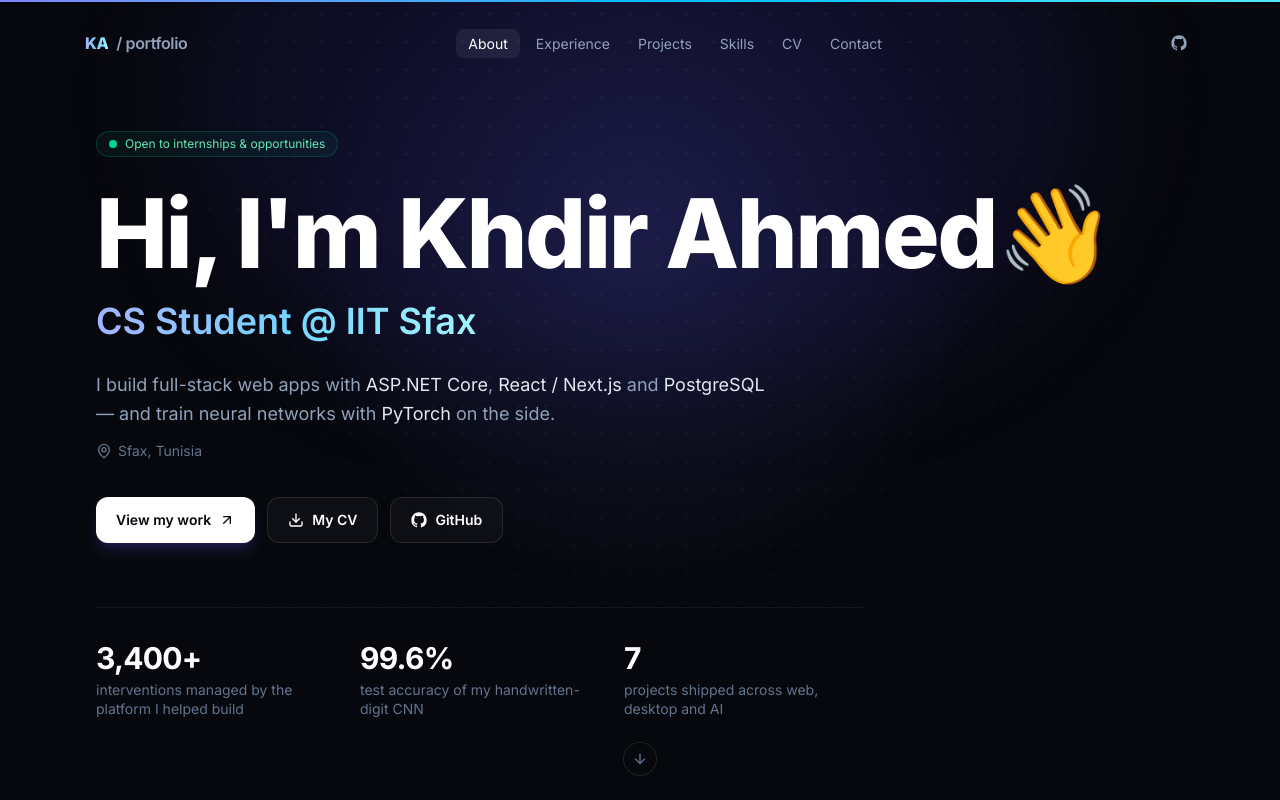
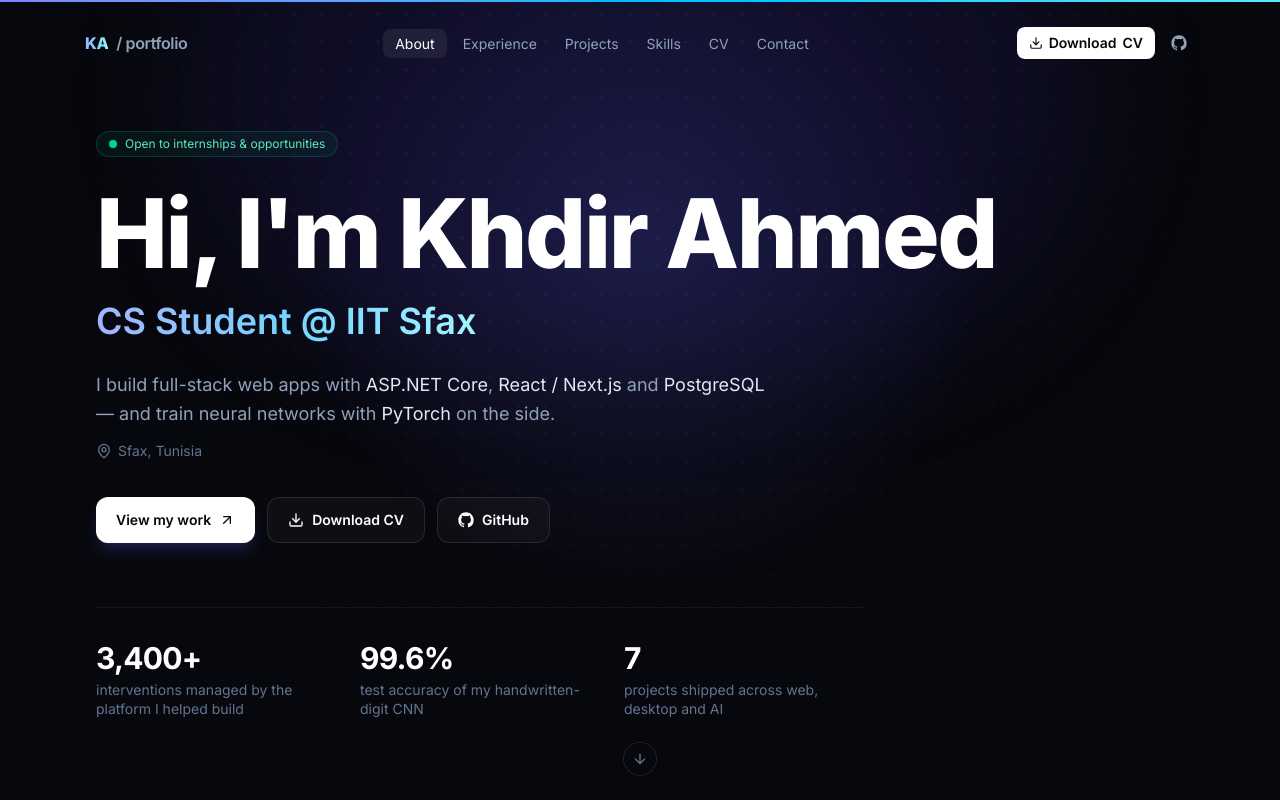
Before and after one commit to khdir-ahmed/khdir-ahmed.github.io, a React (Vite) app: page / in a window 1280 px wide. Shown: the top 800 px of the page. Built offline with nearby package versions, Linux system fonts and the light colour scheme.

Commit message:
Add CV download buttons, remove emojis

```diff
--- a/src/components/Hero.tsx
+++ b/src/components/Hero.tsx
@@ -61,7 +61,6 @@ export default function Hero() {
 
         <motion.h1 variants={item} className="mt-7 text-5xl font-extrabold tracking-tight text-white sm:text-7xl lg:text-8xl">
           Hi, I'm {profile.name}
-          <span className="inline-block origin-[70%_70%] animate-[wave_2.4s_ease-in-out_1s_2]">👋</span>
         </motion.h1>
 
         <motion.p variants={item} className="mt-5 text-2xl font-semibold text-slate-200 sm:text-4xl">
@@ -81,8 +80,8 @@ export default function Hero() {
           <a href="#projects" className="group inline-flex items-center gap-2 rounded-xl bg-white px-5 py-3 text-sm font-semibold text-ink shadow-lg shadow-indigo-500/20 transition hover:-translate-y-0.5 hover:shadow-indigo-500/40">
             View my work <ArrowUpRight className="size-4 transition-transform group-hover:translate-x-0.5 group-hover:-translate-y-0.5" />
           </a>
-          <a href="#cv" className="inline-flex items-center gap-2 rounded-xl border border-white/10 bg-white/[0.03] px-5 py-3 text-sm font-semibold text-white transition hover:-translate-y-0.5 hover:bg-white/[0.07]">
-            <Download className="size-4" /> My CV
+          <a href={profile.cv} download className="inline-flex items-center gap-2 rounded-xl border border-white/10 bg-white/[0.03] px-5 py-3 text-sm font-semibold text-white transition hover:-translate-y-0.5 hover:bg-white/[0.07]">
+            <Download className="size-4" /> Download CV
           </a>
           <a href={profile.github} target="_blank" rel="noreferrer" className="inline-flex items-center gap-2 rounded-xl border border-white/10 bg-white/[0.03] px-5 py-3 text-sm font-semibold text-white transition hover:-translate-y-0.5 hover:bg-white/[0.07]">
             <GitHubIcon /> GitHub
--- a/src/components/Navbar.tsx
+++ b/src/components/Navbar.tsx
@@ -1,5 +1,5 @@
 import { AnimatePresence, motion, useScroll, useSpring } from "motion/react";
-import { Menu, X } from "lucide-react";
+import { Download, Menu, X } from "lucide-react";
 import { useEffect, useState } from "react";
 import { profile } from "../data";
 import { GitHubIcon } from "./ui";
@@ -66,6 +66,9 @@ export default function Navbar() {
           </ul>
 
           <div className="flex items-center gap-2">
+            <a href={profile.cv} download className="inline-flex items-center gap-1.5 rounded-lg bg-white px-3 py-1.5 text-sm font-semibold text-ink transition hover:bg-indigo-100">
+              <Download className="size-3.5" /> <span className="hidden sm:inline">Download</span> CV
+            </a>
             <a href={profile.github} target="_blank" rel="noreferrer" aria-label="GitHub" className="rounded-lg p-2 text-slate-400 transition-colors hover:bg-white/5 hover:text-white">
               <GitHubIcon />
             </a>
--- a/src/components/Sections.tsx
+++ b/src/components/Sections.tsx
@@ -1,6 +1,6 @@
 import { AnimatePresence, motion } from "motion/react";
 import {
-  ArrowUpRight, Award, BookOpen, Brain, Briefcase, Dumbbell, ExternalLink, GraduationCap,
+  ArrowUpRight, Award, BookOpen, Brain, Briefcase, Download, Dumbbell, ExternalLink, FileText, GraduationCap,
   Languages, Mail, MailWarning, MapPin, Server, Sparkles, Trophy, Users, Utensils,
 } from "lucide-react";
 import { useState } from "react";
@@ -243,6 +243,22 @@ function Block({ icon: Icon, title, children, delay = 0 }: { icon: typeof Award;
 export function CV() {
   return (
     <Section id="cv" eyebrow="05 — Résumé" title="Education, activities & more">
+      <Reveal className="mb-6">
+        <div className="flex flex-col items-start justify-between gap-5 rounded-2xl border border-indigo-400/20 bg-gradient-to-r from-indigo-500/[0.10] to-cyan-500/[0.06] p-6 sm:flex-row sm:items-center sm:p-7">
+          <div className="flex items-center gap-4">
+            <div className="grid size-12 shrink-0 place-items-center rounded-xl bg-white/[0.06] text-indigo-200">
+              <FileText className="size-6" />
+            </div>
+            <div>
+              <p className="font-semibold text-white">Full CV (PDF)</p>
+              <p className="text-sm text-slate-400">Experience, projects, skills and certifications on one page.</p>
+            </div>
+          </div>
+          <a href={profile.cv} download className="group inline-flex shrink-0 items-center gap-2 rounded-xl bg-white px-5 py-3 text-sm font-semibold text-ink shadow-lg shadow-indigo-500/20 transition hover:-translate-y-0.5">
+            <Download className="size-4 transition-transform group-hover:translate-y-0.5" /> Download CV
+          </a>
+        </div>
+      </Reveal>
       <div className="grid gap-4 lg:grid-cols-2">
         <Block icon={GraduationCap} title="Education">
           <ul className="space-y-5">
@@ -333,6 +349,9 @@ export function Contact() {
                 <a href={profile.github} target="_blank" rel="noreferrer" className="inline-flex items-center gap-2 rounded-xl border border-white/10 bg-white/[0.04] px-6 py-3.5 font-semibold text-white transition hover:-translate-y-0.5 hover:bg-white/[0.08]">
                   <GitHubIcon /> GitHub
                 </a>
+                <a href={profile.cv} download className="inline-flex items-center gap-2 rounded-xl border border-white/10 bg-white/[0.04] px-6 py-3.5 font-semibold text-white transition hover:-translate-y-0.5 hover:bg-white/[0.08]">
+                  <Download className="size-4" /> CV
+                </a>
               </div>
             </div>
           </div>
--- a/src/data.ts
+++ b/src/data.ts
@@ -5,6 +5,7 @@ export const profile = {
   location: "Sfax, Tunisia",
   email: "khdir.ahmed@iit.ens.tn",
   github: "https://github.com/khdir-ahmed",
+  cv: "Khdir_Ahmed_CV.pdf",
   summary:
     "Computer Science student at IIT Sfax with hands-on full-stack experience in C# / ASP.NET Core, Next.js / React, TypeScript and PostgreSQL. I like turning messy real-world processes into clean, fast software — and I'm increasingly drawn to artificial intelligence and data science.",
 };
```
Also changed, not shown: 1 other file (tests, documents, lock files or other folders).
